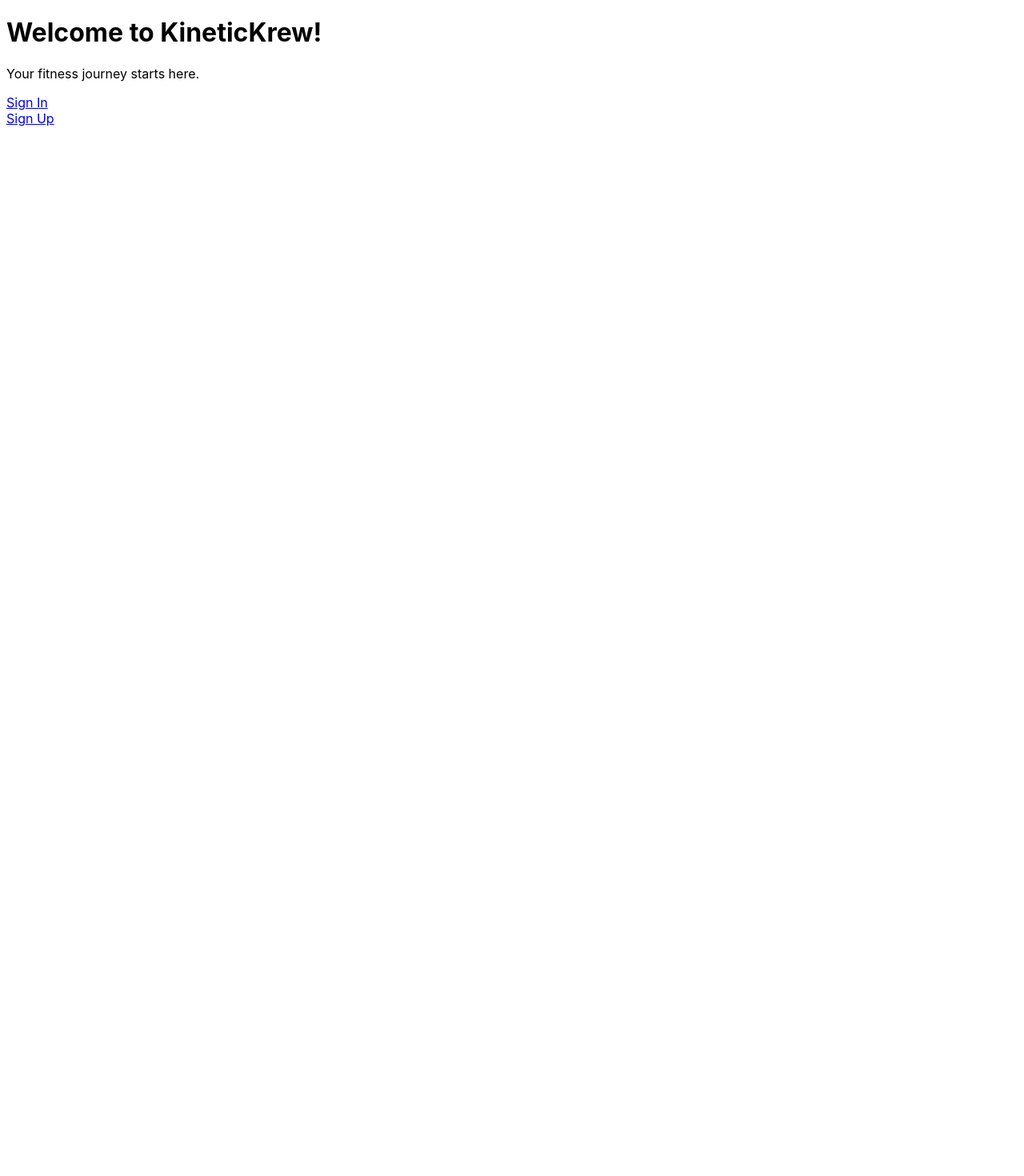
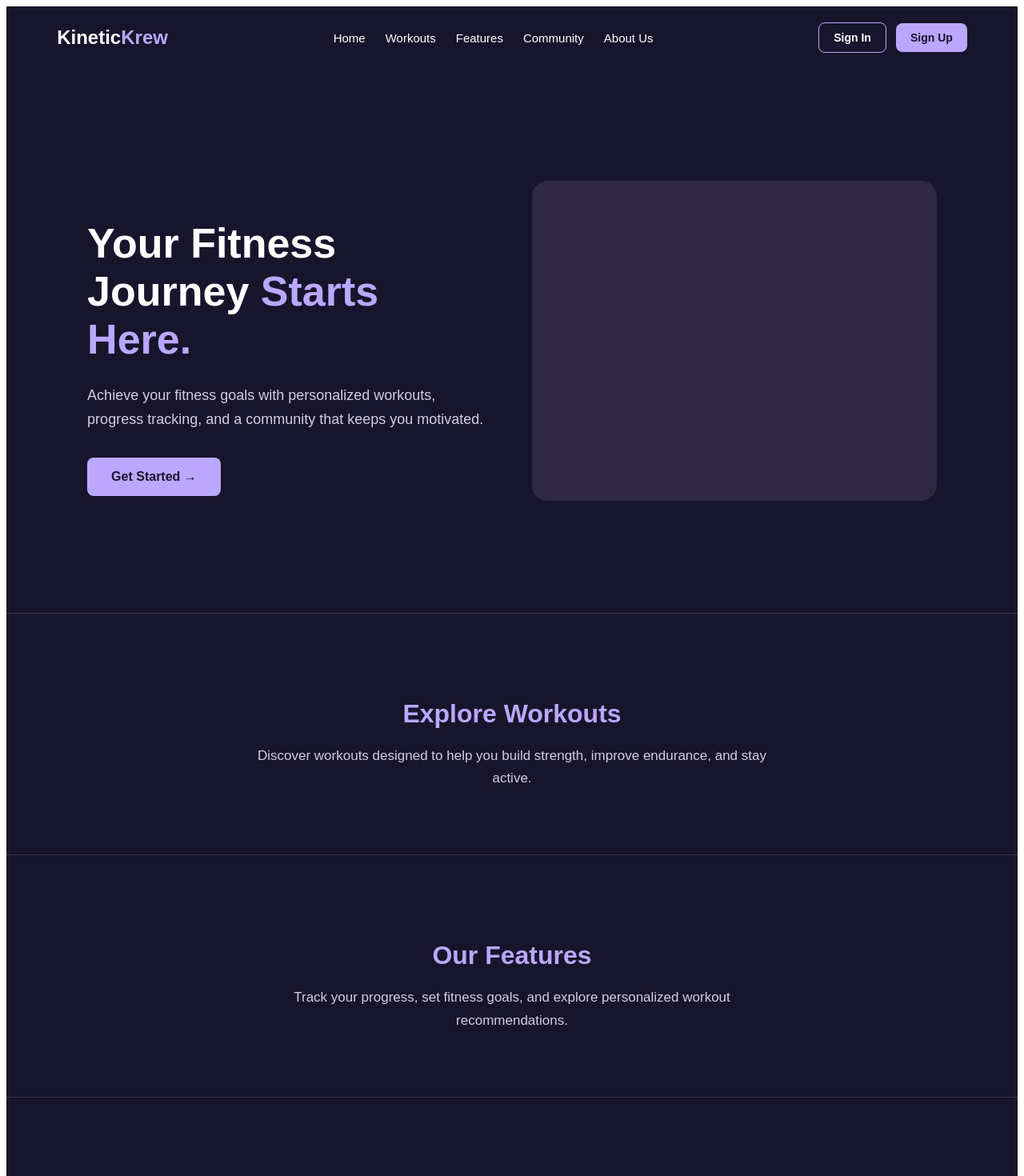
Before and after one commit to marriiaa-j/KineticKrew, a React (Create React App) app: page /landingpage in a window 1280 px wide. Shown: the top 1470 px of the page at 80% size. Before the commit the page ends 800 px from the top, so only its background shows below. Built offline with nearby package versions, Linux system fonts and the light colour scheme.

Commit message:
Update Landing Page GUI and styling

```diff
--- a/src/LandingPage.css
+++ b/src/LandingPage.css
@@ -0,0 +1,205 @@
+.landing-page {
+  min-height: 100vh;
+  background-color: #17152b;
+  color: #ffffff;
+  font-family: Arial, sans-serif;
+}
+
+.landing-navibar {
+  display: flex;
+  justify-content: space-between;
+  align-items: center;
+  padding: 20px 5%;
+  gap: 25px;
+}
+
+.landing-name a {
+  font-size: 24px;
+  font-weight: bold;
+  text-decoration: none;
+  white-space: nowrap;
+}
+
+.name-kinetic {
+  color: #ffffff;
+}
+
+.name-krew {
+  color: #bba7ff;
+}
+
+.landing-navi-links {
+  display: flex;
+  align-items: center;
+  gap: 25px;
+}
+
+.landing-navi-links a {
+  color: #ffffff;
+  text-decoration: none;
+  font-size: 15px;
+  transition: color 0.3s;
+}
+
+.landing-navi-links a:hover {
+  color: #bba7ff;
+}
+
+.landing-auth-buttons {
+  display: flex;
+  align-items: center;
+  gap: 12px;
+}
+
+.landing-signin-button,
+.landing-signup-button {
+  padding: 10px 18px;
+  border-radius: 8px;
+  text-decoration: none;
+  font-size: 14px;
+  font-weight: bold;
+  white-space: nowrap;
+  transition: background-color 0.3s;
+}
+
+.landing-signin-button {
+  color: #ffffff;
+  border: 1px solid #bba7ff;
+}
+
+.landing-signup-button {
+  color: #17152b;
+  background-color: #bba7ff;
+}
+
+.landing-signin-button:hover {
+  background-color: #393052;
+}
+
+.landing-signup-button:hover {
+  background-color: #d0c2ff;
+}
+
+.landing-hero {
+  display: flex;
+  align-items: center;
+  justify-content: space-between;
+  gap: 50px;
+  padding: 90px 8%;
+  min-height: 500px;
+}
+
+.landing-hero-content {
+  flex: 1;
+  max-width: 550px;
+}
+
+.landing-hero-content h1 {
+  font-size: 52px;
+  line-height: 1.15;
+  margin-bottom: 24px;
+}
+
+.landing-hero-content h1 span {
+  color: #bba7ff;
+}
+
+.landing-hero-content p {
+  font-size: 18px;
+  line-height: 1.7;
+  color: #d3cee1;
+  margin-bottom: 32px;
+}
+
+.landing-getstarted-button {
+  display: inline-block;
+  padding: 15px 30px;
+  background-color: #bba7ff;
+  color: #17152b;
+  text-decoration: none;
+  border-radius: 8px;
+  font-weight: bold;
+  transition: background-color 0.3s;
+}
+
+.landing-getstarted-button:hover {
+  background-color: #d0c2ff;
+}
+
+.landing-hero-image {
+  flex: 1;
+  min-height: 400px;
+  background-color: #302946;
+  border-radius: 20px;
+}
+
+.landing-section {
+  padding: 80px 8%;
+  text-align: center;
+  border-top: 1px solid #39334c;
+}
+
+.landing-section h2 {
+  font-size: 32px;
+  color: #bba7ff;
+  margin-bottom: 20px;
+}
+
+.landing-section p {
+  font-size: 17px;
+  color: #d3cee1;
+  max-width: 650px;
+  margin: 0 auto;
+  line-height: 1.7;
+}
+
+.landing-footer {
+  text-align: center;
+  padding: 30px;
+  background-color: #100e20;
+  color: #d3cee1;
+  font-size: 14px;
+}
+
+@media (max-width: 900px) {
+  .landing-navibar {
+    flex-wrap: wrap;
+  }
+
+  .landing-navi-links {
+    flex-wrap: wrap;
+    gap: 15px;
+  }
+
+  .landing-hero {
+    flex-direction: column;
+    padding: 60px 6%;
+  }
+
+  .landing-hero-content h1 {
+    font-size: 38px;
+  }
+
+  .landing-hero-image {
+    width: 100%;
+    min-height: 300px;
+  }
+}
+
+@media (max-width: 500px) {
+  .landing-navibar {
+    padding: 20px;
+  }
+
+  .landing-navi-links {
+    gap: 12px;
+  }
+
+  .landing-hero-content h1 {
+    font-size: 32px;
+  }
+
+  .landing-auth-buttons {
+    flex-wrap: wrap;
+  }
+}
--- a/src/LandingPage.js
+++ b/src/LandingPage.js
@@ -3,15 +3,97 @@ import { Link } from 'react-router-dom';
 
 function LandingPage() {
   return (
-    <div className="landing-page">
-      <header className="landing-header">
-        <h1>Welcome to KineticKrew!</h1>
-        <p>Your fitness journey starts here.</p>
+    <div className="landing-page" id="home">
 
-        <Link to="/Signin">Sign In</Link>
-        <br />
-        <Link to="/Signup">Sign Up</Link>
-      </header>
+      <nav className="landing-navibar">
+
+        <div className="landing-name">
+          <Link to="/landingpage">
+            <span className="name-kinetic">Kinetic</span>
+            <span className="name-krew">Krew</span>
+          </Link>
+        </div>
+
+        <div className="landing-navi-links">
+          <a href="#home">Home</a>
+          <a href="#workouts">Workouts</a>
+          <a href="#features">Features</a>
+          <a href="#community">Community</a>
+          <a href="#about">About Us</a>
+        </div>
+
+        <div className="landing-auth-buttons">
+          <Link to="/SignIn" className="landing-signin-button">
+            Sign In
+          </Link>
+
+          <Link to="/signup" className="landing-signup-button">
+            Sign Up
+          </Link>
+        </div>
+
+      </nav>
+
+      <section className="landing-hero">
+
+        <div className="landing-hero-content">
+          <h1>
+            Your Fitness Journey
+            <span> Starts Here.</span>
+          </h1>
+
+          <p>
+            Achieve your fitness goals with personalized workouts,
+            progress tracking, and a community that keeps you motivated.
+          </p>
+
+          <Link to="/signup" className="landing-getstarted-button">
+            Get Started →
+          </Link>
+        </div>
+
+        <div className="landing-hero-image">
+          {/* Fitness image will go here */}
+        </div>
+
+      </section>
+
+      <section id="workouts" className="landing-section">
+        <h2>Explore Workouts</h2>
+        <p>
+          Discover workouts designed to help you build strength,
+          improve endurance, and stay active.
+        </p>
+      </section>
+
+      <section id="features" className="landing-section">
+        <h2>Our Features</h2>
+        <p>
+          Track your progress, set fitness goals, and explore
+          personalized workout recommendations.
+        </p>
+      </section>
+
+      <section id="community" className="landing-section">
+        <h2>Join Our Community</h2>
+        <p>
+          Stay motivated, connect with others, and work toward
+          your fitness goals together.
+        </p>
+      </section>
+
+      <section id="about" className="landing-section">
+        <h2>About KineticKrew</h2>
+        <p>
+          KineticKrew is a fitness tracking platform designed
+          to make your fitness journey easier and more enjoyable.
+        </p>
+      </section>
+
+      <footer className="landing-footer">
+        <p>© 2026 KineticKrew. All rights reserved.</p>
+      </footer>
+
     </div>
   );
 }
```
